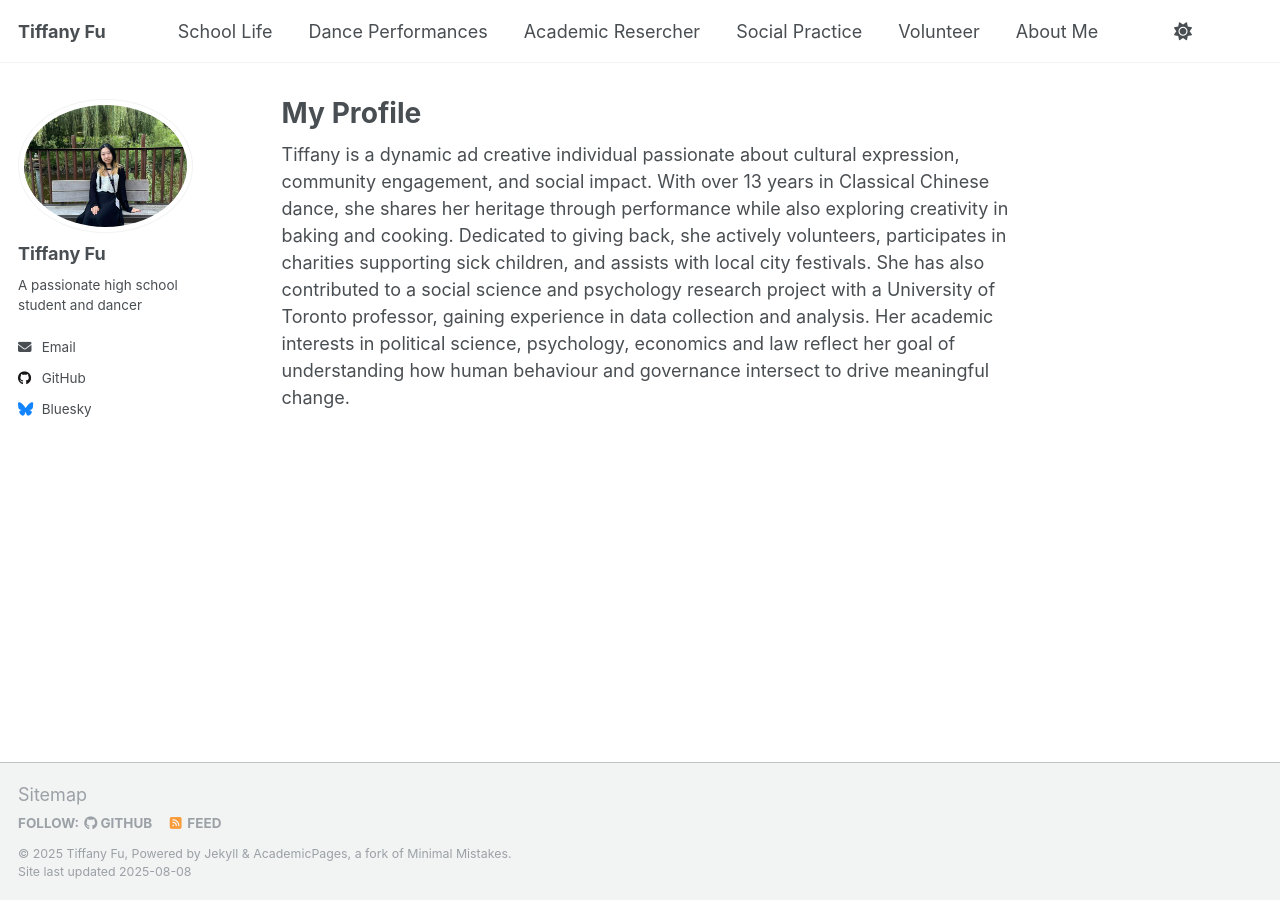
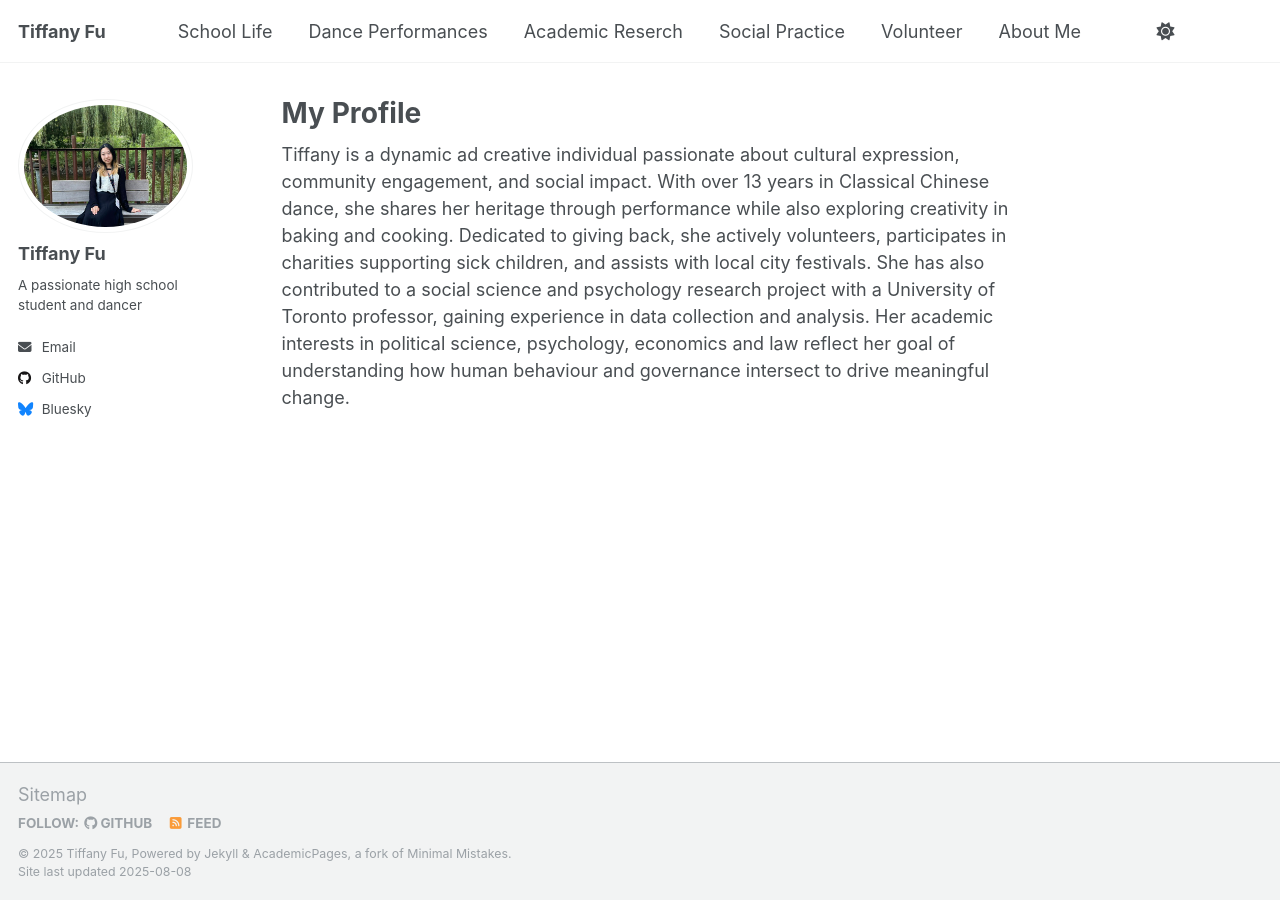
Before and after one commit to TiffanyJTFu/TiffanyFu, a Jekyll site: the page built from _pages/about.md, in a window 1280 px wide. Built offline with Jekyll 4.4.1, drawn with Linux system fonts in a browser that asks for light colours; a script that is not in the unit is left out.

Commit message:
Update navigation.yml

```diff
--- a/_data/navigation.yml
+++ b/_data/navigation.yml
@@ -14,7 +14,7 @@ main:
   - title: "Dance Performances"
     url: /talks/
 
-  - title: "Academic Resercher"
+  - title: "Academic Reserch"
     url: /teaching/
 
   - title: "Social Practice"
```
